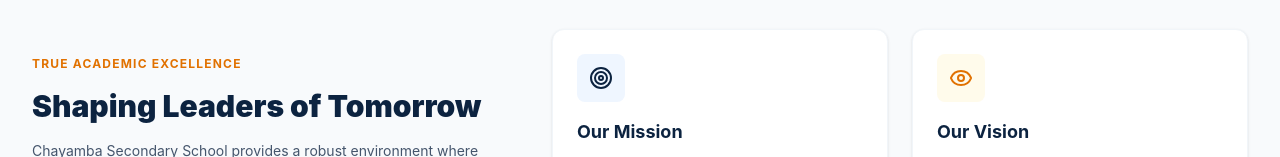
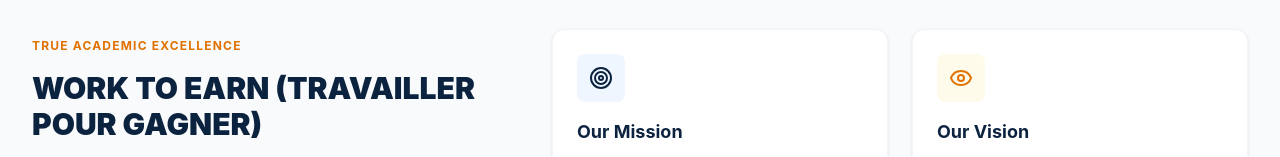
Before and after one commit to calebphiri98/ChayambaSecondarySchool, a React app in the folder frontend/: page / in a window 1280 px wide. Shown: the part 795-952 px from the top of the page. Built offline with nearby package versions, Linux system fonts and the light colour scheme; no server answers; the HTML template or start-up script is replaced by a standard one.

Commit message:
Editted the Motto  Work to earn

```diff
--- a/frontend/src/App.jsx
+++ b/frontend/src/App.jsx
@@ -51,7 +51,7 @@ function HomePage() {
         <div className="grid grid-cols-1 lg:grid-cols-12 gap-8 items-center">
           <div className="lg:col-span-5 space-y-4">
             <span className="text-xs uppercase font-bold tracking-widest text-amber-600 block">True Academic Excellence</span>
-            <h2 className="text-2xl md:text-3xl font-black text-[#0c2340]">Shaping Leaders of Tomorrow</h2>
+            <h4 className="text-2xl md:text-3xl font-black text-[#0c2340]">WORK TO EARN (TRAVAILLER POUR GAGNER)</h4>
             <p className="text-slate-600 text-sm leading-relaxed">
               Chayamba Secondary School provides a robust environment where young minds flourish. We commit ourselves to holistic learning systems that emphasize both intellectual growth and practical problem-solving capabilities.
             </p>
```
